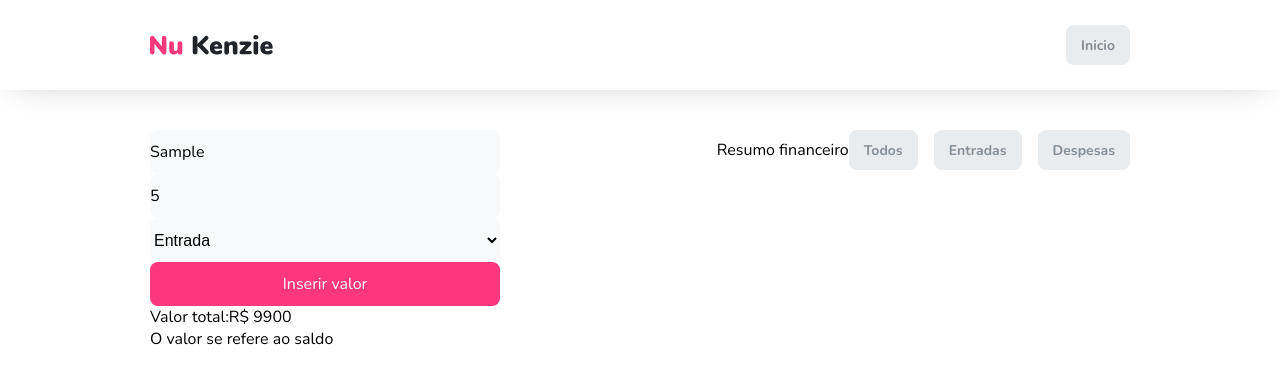
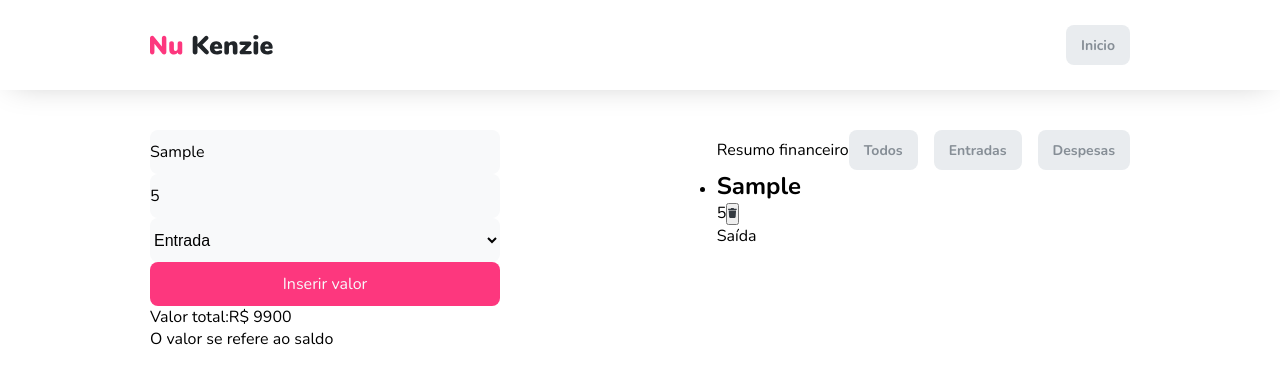
Before and after one commit to Buraio/React-FinanceApp, a React (Vite) app: page / in a window 1280 px wide. Both pictures are taken after typing "Sample", "5" into the empty fields and a click on the button "Inserir valor". Shown: the top 384 px of the page. Built offline with nearby package versions, Linux system fonts and the light colour scheme.

Commit message:
feat: completes card create function

```diff
--- a/index.html
+++ b/index.html
@@ -2,9 +2,8 @@
 <html lang="en">
   <head>
     <meta charset="UTF-8" />
-    <link rel="icon" type="image/svg+xml" href="/vite.svg" />
     <meta name="viewport" content="width=device-width, initial-scale=1.0" />
-    <title>Vite + React</title>
+    <title>Nu Kenzie</title>
   </head>
   <body>
     <div id="root"></div>
--- a/src/App.jsx
+++ b/src/App.jsx
@@ -4,26 +4,28 @@ import Form from "./components/Form";
 import { Button } from "./components/Button";
 import { TotalMoney } from "./components/TotalMoney";
 import { List } from "./components/List";
+import { Card } from "./components/Card";
 
 function App() {
-  const userObj = {
 
+  const [cardArray, setCards] = useState([]);
 
-
-  }
+  console.log(cardArray)
 
   return (
     <div className="App">
       <Header></Header>
       <div className="divContainer">
         <div id="left">
-          <Form></Form>
+          <Form setCards={setCards}></Form>
           <TotalMoney></TotalMoney>
         </div>
 
         <div id="right">
           <Button></Button>
-          <List></List>
+          <List>
+            {cardArray.map((card, index) => <Card key={index} description={card.description} value={card.value} type={card.type}></Card>)}
+          </List>
         </div>
       </div>
     </div>
--- a/src/components/Card/index.jsx
+++ b/src/components/Card/index.jsx
@@ -1,18 +1,29 @@
-const Card = () => {
+export const Card = ({ description, value, type, children }) => {
+  const typeVerify = type === "entrada";
   return (
     <li className="entryCard">
-      <div className="colorDiv"></div>
+      {typeVerify ? (
+        <div className="greenDiv"></div>
+      ) : (
+        <div className="redDiv"></div>
+      )}
+
       <div className="cardInfo">
         <div>
-          <h2 className="entryTitle"></h2>
+          <h2 className="entryTitle">{description}</h2>
           <div className="rightDiv">
-            <span className="entryValue">R$ 5.000,00</span>
+            <span className="entryValue">{value}</span>
             <button className="removeEntryBtn">
               <img src="../../src/assets/trash.svg" alt="" />
             </button>
           </div>
         </div>
-        <span className="entryType">Entrada</span>
+
+        {typeVerify ? (
+          <span className="entryType">Entrada</span>
+        ) : (
+          <span className="entryType">Saída</span>
+        )}
       </div>
     </li>
   );
--- a/src/components/Form/index.jsx
+++ b/src/components/Form/index.jsx
@@ -1,14 +1,24 @@
 import "./form.css";
 import { useState } from "react";
+import { Card } from "../Card";
 
-const funcForm = (event) => {
-  event.preventDefault();
-  const formElements = [...event.target.elements];
+const Form = ({ setCards }) => {
+  const [description, setDescription] = useState("");
+  const [value, setValue] = useState("");
+  const [typeSelect, setType] = useState("");
 
-  const [descInput, valueInput, typeInput] = formElements;
-};
+  const funcForm = (event) => {
+    event.preventDefault();
 
-const Form = () => {
+    const cardObj = {
+      description,
+      value,
+      typeSelect,
+    };
+
+    setCards(oldCards => [...oldCards, cardObj]);
+  };
+
   return (
     <form className="formContainer" onSubmit={funcForm}>
       <input
@@ -16,11 +26,32 @@ const Form = () => {
         className="inputData"
         type="text"
         placeholder="Digite aqui sua descrição"
+        onChange={(event) => {
+          setDescription(event.target.value);
+          console.log(event.target.value);
+        }}
       />
-      <input id="transactionValue" className="inputData" type="number" placeholder="1"/>
-      <select id="transactionType" className="inputData" name="">
-        <option value="1">Entrada</option>
-        <option value="0">Saída</option>
+      <input
+        id="transactionValue"
+        className="inputData"
+        type="number"
+        placeholder="1"
+        onChange={(event) => {
+          setValue(event.target.value);
+          console.log(event.target.value);
+        }}
+      />
+      <select
+        id="transactionType"
+        className="inputData"
+        name=""
+        onChange={(event) => {
+          setType(event.target.value);
+          console.log(event.target.value);
+        }}
+      >
+        <option value="entrada">Entrada</option>
+        <option value="saída">Saída</option>
       </select>
       <button id="insertValue" className="bigBtn btnHover" type="submit">
         Inserir valor
```
